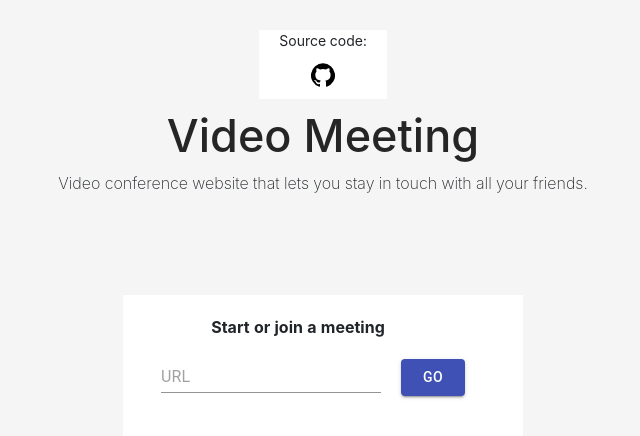
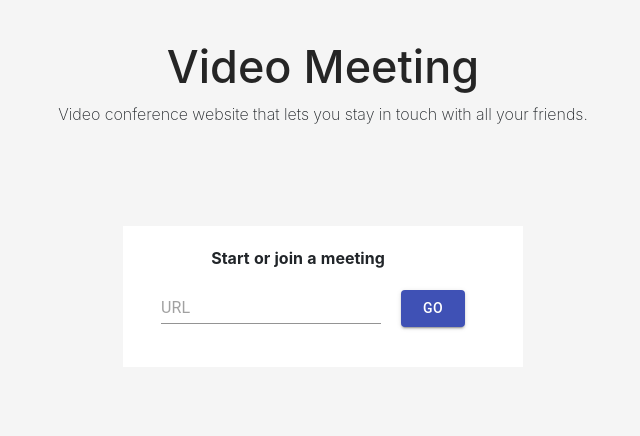
Before and after one commit to itwithlyam/aco-meet, a React (Create React App) app: page / in a window 1280 px wide. Shown: the top 436 px of the page, without its empty margins (317-957 px from the left). Built offline with nearby package versions, Linux system fonts and the light colour scheme.

Commit message:
Update Home.js

```diff
--- a/Home.js
+++ b/Home.js
@@ -27,10 +27,8 @@ class Home extends Component {
 		return (
 			<div className="container2">
 				<div style={{fontSize: "14px", background: "white", width: "10%", textAlign: "center", margin: "auto", marginBottom: "10px"}}>
-					Source code:
-					<IconButton style={{color: "black"}} onClick={() => window.location.href="https://github.com/0x5eba/Video-Meeting"}>
-						<GitHubIcon />
-					</IconButton>
+
+
 				</div>
 
 				<div>
```
